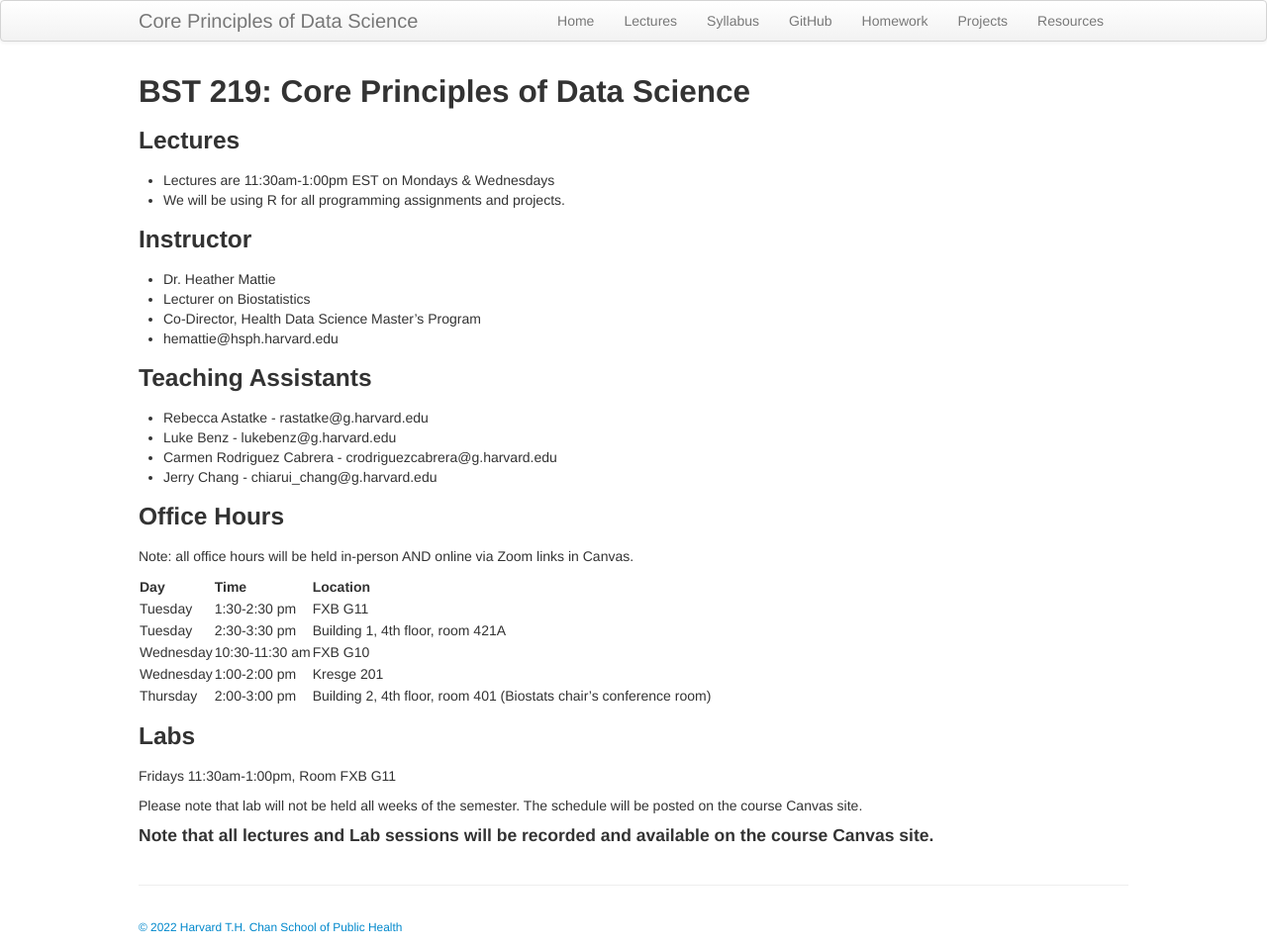
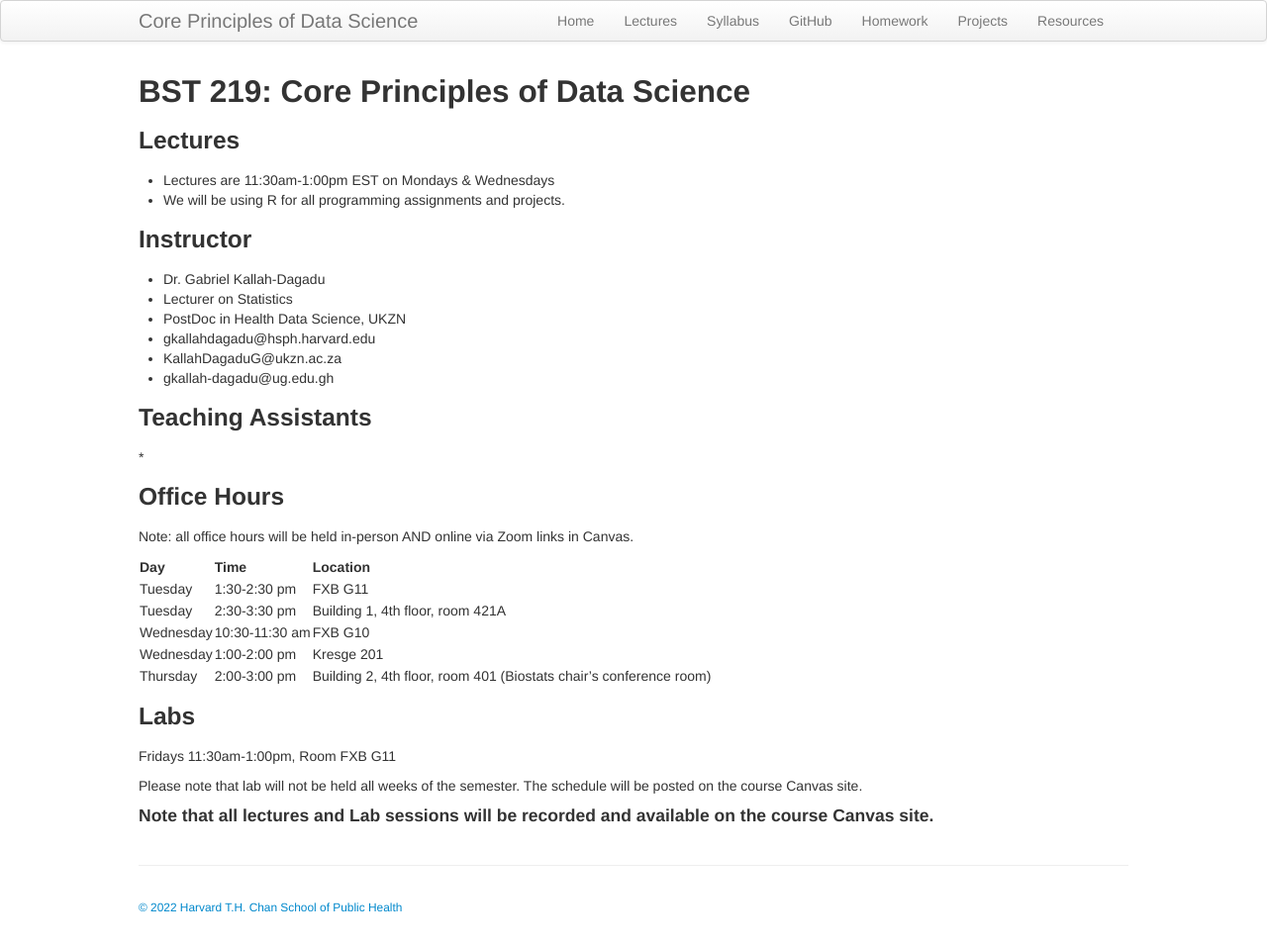
Before and after one commit to Yaleta/gabbylearningcenter.github.io, a Jekyll site: the page built from index.md, in a window 1280 px wide. Shown: the whole page at 99% size. Built offline with Jekyll 4.4.1, drawn with Linux system fonts in a browser that asks for light colours.

Commit message:
Update index.md

```diff
--- a/index.md
+++ b/index.md
@@ -11,18 +11,16 @@ title: Core Principles of Data Science
 * We will be using R for all programming assignments and projects.
 
 ### Instructor
-* Dr. Heather Mattie
-* Lecturer on Biostatistics
-* Co-Director, Health Data Science Master's Program
-* hemattie@hsph.harvard.edu
+* Dr. Gabriel Kallah-Dagadu
+* Lecturer on Statistics
+* PostDoc in Health Data Science, UKZN
+* gkallahdagadu@hsph.harvard.edu
+* KallahDagaduG@ukzn.ac.za
+* gkallah-dagadu@ug.edu.gh
 
 ### Teaching Assistants
 
-* Rebecca Astatke - rastatke@g.harvard.edu
-* Luke Benz - lukebenz@g.harvard.edu
-* Carmen Rodriguez Cabrera - crodriguezcabrera@g.harvard.edu
-* Jerry Chang - chiarui_chang@g.harvard.edu
-
+*
 ### Office Hours
 
 Note: all office hours will be held in-person AND online via Zoom links in Canvas.
```
